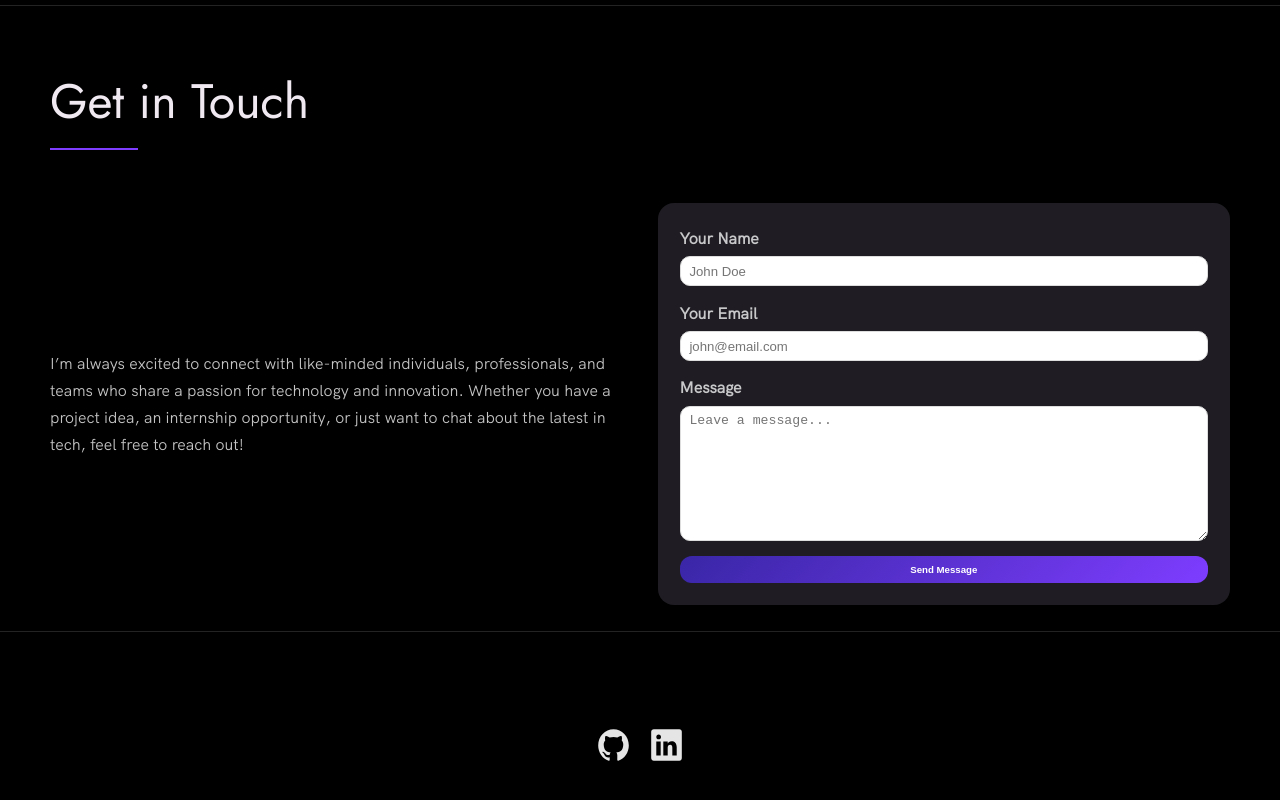
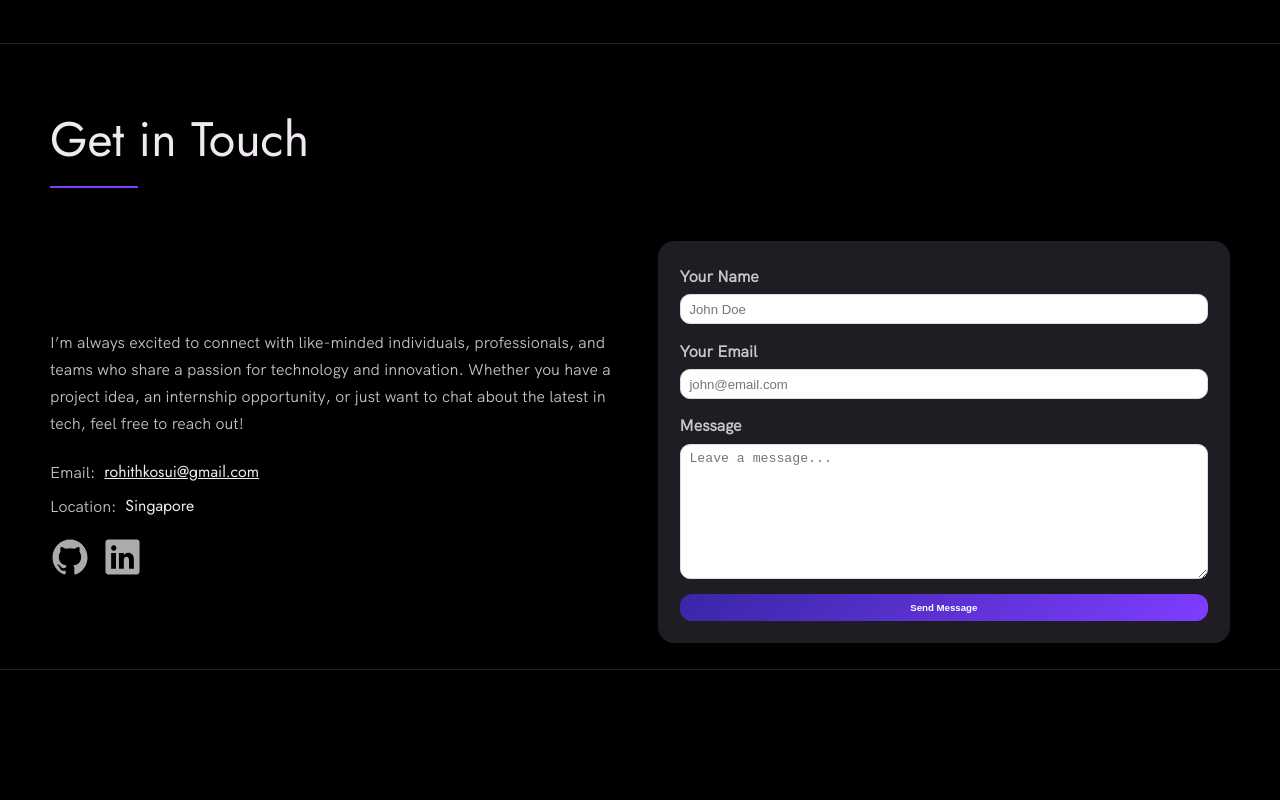
Before and after one commit to guyidk/portfolio_V2, an Angular app: page / in a window 1280 px wide. Shown: the part 6492-7292 px from the top of the page. After the commit the page ends 7162 px from the top, so only its background shows below. Built offline with nearby package versions, Linux system fonts and the light colour scheme.

Commit message:
made the certs part dynamic, added start and end date to internship, added location and email in the contact me section

```diff
--- a/src/app/home/home.component.html
+++ b/src/app/home/home.component.html
@@ -255,74 +255,23 @@
                 <div class="work__text">
                     <h3>My Certifications</h3>
                     <div class="certifications-row">
-                        <!-- AWS Certification -->
-                        <div class="card">
+                        <ng-container *ngFor="let certs of certsList">
+
+                            <div class="card">
                             <div class="card-content">
-                                <img src="assets/images/aws-certified-cloud-practitioner.png" class="company-img">
+                                <img [src]="certs.img" class="company-img">
                                 <div class="Cert-Details">
-                                    <div class="name">AWS Certified Cloud Practitioner (CLF-C02)</div>
-                                    <div class="Issued-Date">Issued: Sep 2024 - Expires: Sep 2027</div>
-                                    <div class="Description">Demonstrates foundational knowledge of AWS cloud concepts,
-                                        core services, security, pricing, and cloud computing best practices.</div>
+                                    <div class="name">{{certs.name}}</div>
+                                    <div class="Issued-Date">{{certs.issueDate}}</div>
+                                    <div class="Description">{{certs.description}}</div>
                                 </div>
                                 <div class="button">
-                                    <a href="https://www.credly.com/badges/b2f3420d-69cc-4e9e-ba77-5e3743862460/linked_in_profile"
+                                    <a [href]="certs.link"
                                         class="black-gradient">View Credential</a>
                                 </div>
                             </div>
                         </div>
-
-                        <!-- KNIME Certification -->
-                        <div class="card">
-                            <div class="card-content">
-                                <img src="assets/images/Knime-Logo.png" class="company-img">
-                                <div class="Cert-Details">
-                                    <div class="name">Basic Proficiency in KNIME Analytics Platform (L1)</div>
-                                    <div class="Issued-Date">Issued: Aug 2023</div>
-                                    <div class="Description">Validates skills in data access, cleaning, transformation,
-                                        merging, visualization, and workflow automation using KNIME.</div>
-                                </div>
-                                <div class="button">
-                                    <a href="https://www.credly.com/badges/88f2e8cc-2a93-4f95-8efc-7a971373fa11/linked_in_profile"
-                                        class="black-gradient">View Credential</a>
-                                </div>
-                            </div>
-                        </div>
-
-                        <!-- Python Institute Certification -->
-                        <div class="card">
-                            <div class="card-content">
-                                <img src="assets/images/Python-institute-Logo.png" class="company-img">
-                                <div class="Cert-Details">
-                                    <div class="name">OpenEDG Python Institute: Professional Certificate</div>
-                                    <div class="Issued-Date">Issued: Feb 2024</div>
-                                    <div class="Description">Certifies proficiency in Python programming, including
-                                        syntax, data structures, object-oriented programming, and application
-                                        development.</div>
-                                </div>
-                                <div class="button">
-                                    <a href="https://www.linkedin.com/learning/certificates/5cd86aea5aa40d10ef87ef1d560da4f432f00e36a256d83c131f055a1547ad32?u=76881922"
-                                        class="black-gradient">View Credential</a>
-                                </div>
-                            </div>
-                        </div>
-
-                        <!-- LinkedIn Certifications -->
-                        <!-- <div class="card">
-                            <div class="card-content">
-                                <img src="assets/images/LinkedIn-Logo.png" class="company-img">
-                                <div class="Cert-Details">
-                                    <div class="name">LinkedIn Learning Certifications</div>
-                                    <div class="Description">Completed courses in Full-Stack Python Development, Cloud
-                                        Computing, and Database Management, gaining expertise in modern development and
-                                        IT practices.</div>
-                                </div>
-                                <div class="button">
-                                    <a href="https://www.linkedin.com/in/rohith-parthipan/details/certifications/"
-                                        class="black-gradient">View Credential</a>
-                                </div>
-                            </div>
-                        </div> -->
+                        </ng-container>
                     </div>
                 </div>
             </div>
@@ -336,6 +285,7 @@
 <section class="MyWorkExp" id="MyWorkExp">
     <div class="row">
         <h2>My Work Experience</h2>
+        <h3 style="margin:0% !important;">DBS internship - (1 Apr 2025 to 31 Mar 2026)</h3>
         <div class="about__content">
             <div class="about__text">
                 <p>
@@ -367,9 +317,8 @@
     </div>
 </section>
 
-<!-- ***** 05. Contact Me ***** -->
+<!-- ***** Contact Me ***** -->
 <section class="contact" id="contact">
-
     <div style="max-width: var(--container-max-width); margin: 0 auto;">
         <h2>Get in Touch</h2>
 
@@ -382,6 +331,29 @@
                     Whether you have a project idea, an internship opportunity,
                     or just want to chat about the latest in tech, feel free to reach out!
                 </p>
+
+                <ul class="contact-info">
+                    <li>
+                        <span>Email: </span>
+                        <a href="mailto:rohithkousi@gmail.com">rohithkosui&#64;gmail.com</a>
+                    </li>
+                    <li>
+                        <span>Location: </span>
+                        <a>Singapore</a>
+                    </li>
+                </ul>
+
+
+                <!-- Social links (moved here) -->
+                <div class="contact-socials">
+                    <a href="https://github.com/guyidk/" aria-label="GitHub">
+                        <img src="assets/images/github.svg" alt="GitHub" />
+                    </a>
+
+                    <a href="https://www.linkedin.com/in/rohith-parthipan/" aria-label="LinkedIn">
+                        <img src="assets/images/linkedin.svg" alt="LinkedIn" />
+                    </a>
+                </div>
             </div>
 
             <!-- Form -->
@@ -406,30 +378,9 @@
                 </button>
             </form>
         </div>
-
     </div>
 </section>
 
-
-<!-- ***** 05. Footer ***** -->
-<footer role="contentinfo" class="footer">
-    <div class="row">
-        <!-- Update the links to point to your accounts -->
-        <ul class="footer__social-links">
-            <li class="footer__social-link-item">
-                <a href="https://github.com/guyidk/" title="Link to Github Profile">
-                    <img src="assets/images/github.svg" class="footer__social-image" alt="Github">
-                </a>
-            </li>
-            <li class="footer__social-link-item">
-                <a href="https://www.linkedin.com/in/rohith-parthipan/">
-                    <img src="assets/images/linkedin.svg" title="Link to Linkedin Profile" class="footer__social-image"
-                        alt="Linkedin">
-                </a>
-            </li>
-        </ul>
-    </div>
-</footer>
 
 <!-- ***** 06. To top arrow ***** -->
 <a href="#top" class="back-to-top" title="Back to Top">
--- a/src/app/home/home.component.scss
+++ b/src/app/home/home.component.scss
@@ -33,8 +33,7 @@
 
 .certifications-row {
   display: flex;
-  gap: 20px; /* space between cards */
-//   overflow-x: auto; /* scroll if too many cards */
+  gap: 20px;
   padding-bottom: 10px;
 }
 
@@ -71,14 +70,6 @@
   text-decoration: none;
   border-radius: 6px;
   font-size: 0.9rem;
-}
-
-.certifications-row {
-  display: flex;
-  gap: 20px;
-//   overflow-x: scroll;
-//   scroll-snap-type: x mandatory;
-//   -webkit-overflow-scrolling: touch;
 }
 
 .card {
@@ -835,3 +826,48 @@ body:not(.user-is-tabbing) a:focus {
     grid-template-columns: 1fr;
   }
 }
+
+//-----
+/* Social icons inside contact text */
+
+.contact-socials {
+  margin-top: 2rem;
+  display: flex;
+  gap: 1.5rem;
+}
+
+.contact-socials a {
+  display: inline-flex;
+  align-items: center;
+}
+
+.contact-socials img {
+  height: 4.5rem;
+  opacity: 0.75;
+  transition: opacity 0.2s ease, transform 0.2s ease;
+}
+
+.contact-socials img:hover {
+  opacity: 1;
+  transform: translateY(-2px);
+}
+
+/* Center icons on mobile */
+@media (max-width: 900px) {
+  .contact-socials {
+    justify-content: center;
+  }
+}
+
+
+.contact-info {
+  list-style: none;
+  padding: 0;
+  margin: 2rem 0;
+}
+
+.contact-info li {
+  display: flex;
+  gap: 1rem;
+  margin-bottom: 0.8rem;
+}
--- a/src/app/home/home.component.ts
+++ b/src/app/home/home.component.ts
@@ -16,6 +16,20 @@ export class HomeComponent implements OnInit {
     "Code Enthusiast.",
     "Team Player.",
   ];
+
+  certsList = [{
+    img: "assets/images/aws-certified-cloud-practitioner.png", name: "AWS Certified Cloud Practitioner (CLF-C02)", issueDate: "Issued: Sep 2024 - Expires: Sep 2027", description: `Demonstrates foundational knowledge of AWS cloud concepts,
+                  core services, security, pricing, and cloud computing best practices.`, link: "https://www.credly.com/badges/b2f3420d-69cc-4e9e-ba77-5e3743862460/linked_in_profile"
+  },
+  {
+    img: "assets/images/Knime-Logo.png", name: "Basic Proficiency in KNIME Analytics Platform (L1)", issueDate: "Issued: Aug 2023", description: `Validates skills in data access, cleaning, transformation,
+                  merging, visualization, and workflow automation using KNIME.`, link: "https://www.credly.com/badges/88f2e8cc-2a93-4f95-8efc-7a971373fa11/linked_in_profile"
+  },
+  {
+    img: "assets/images/Python-institute-Logo.png", name: "OpenEDG Python Institute: Professional Certificate", issueDate: "Issued: Feb 2024", description: `Certifies proficiency in Python programming, including
+                  syntax, data structures, object-oriented programming, and application development.`, link: "https://www.linkedin.com/learning/certificates/5cd86aea5aa40d10ef87ef1d560da4f432f00e36a256d83c131f055a1547ad32?u=76881922"
+  },
+  ]
 
   currentPhraseIndex: number = 0;
   currentCharIndex: number = 0;
```
